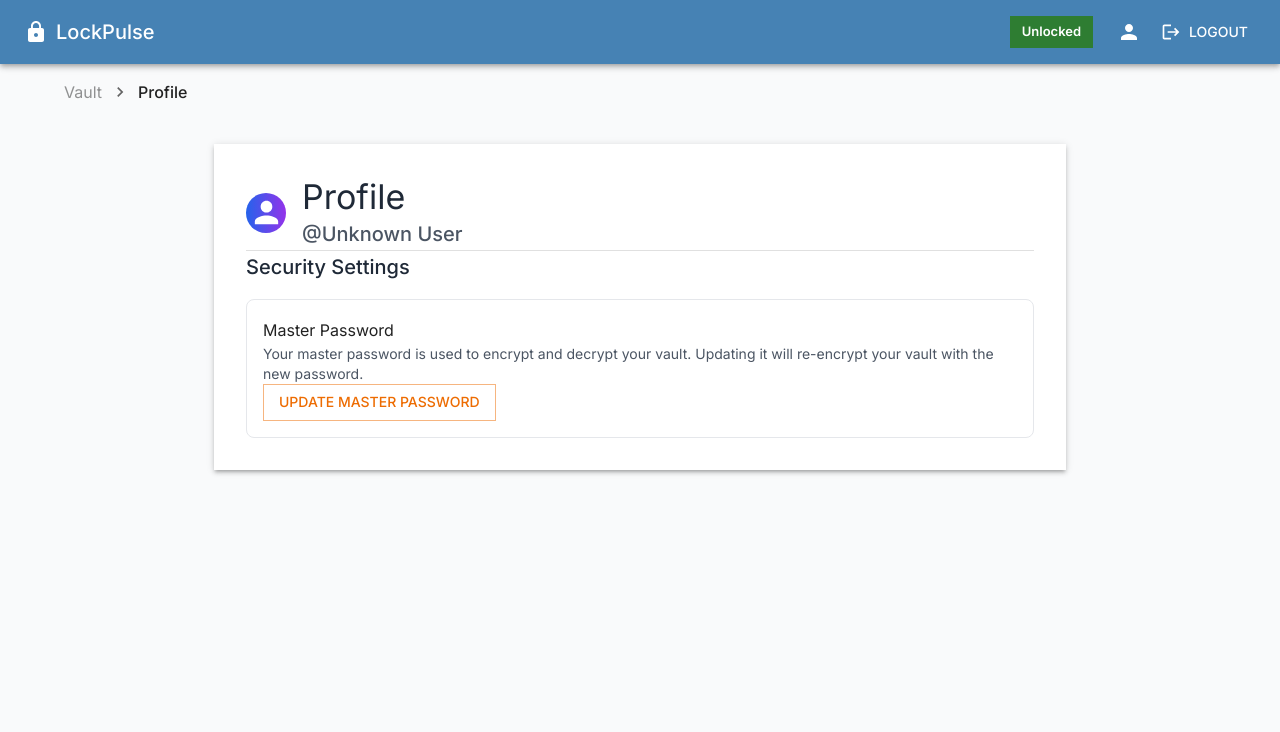
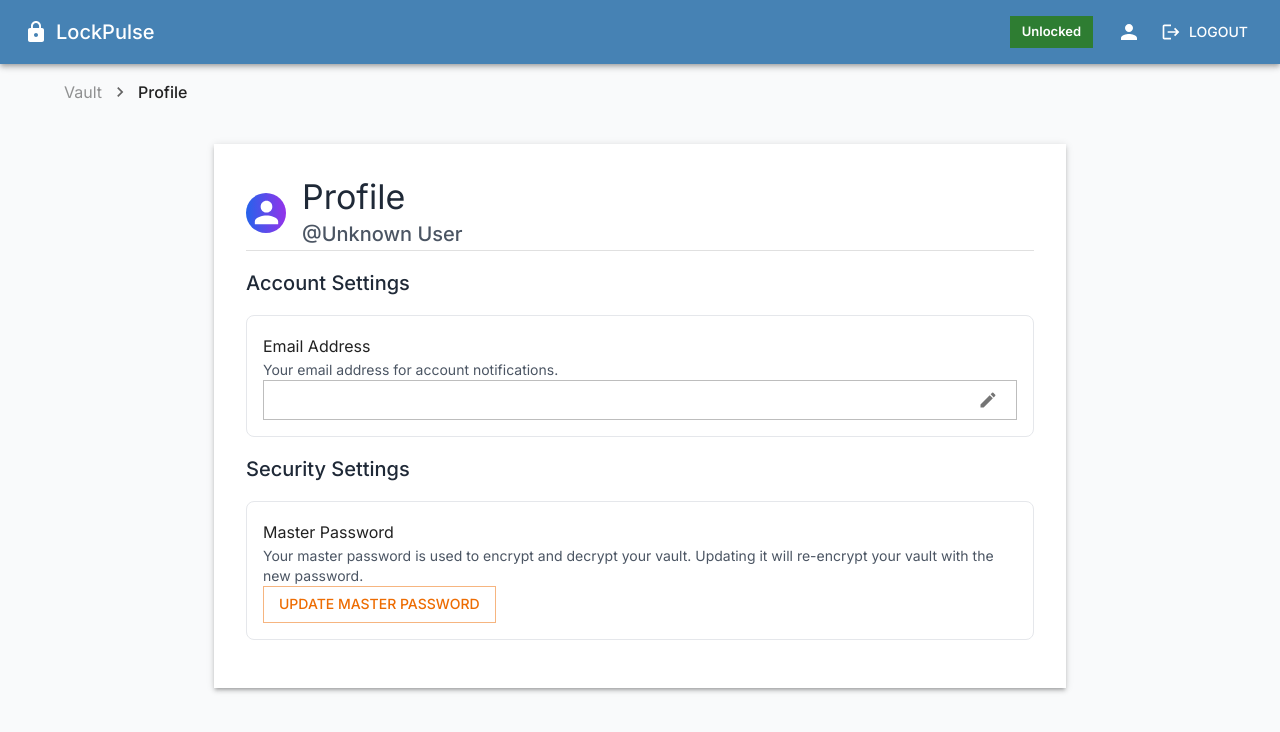
Before and after one commit to tirathsharma098/lock_pulse_client, a Next.js app: page /vault/profile in a window 1280 px wide. Shown: the top 732 px of the page. Built offline with nearby package versions, Linux system fonts and the light colour scheme; no server answers.

Commit message:
sooner toaster provider and email state updated in ui

```diff
--- a/src/app/layout.tsx
+++ b/src/app/layout.tsx
@@ -3,6 +3,7 @@ import { Inter } from 'next/font/google'
 import './globals.css'
 import { ThemeProvider } from './components/theme-provider'
 import { VaultProvider } from '@/contexts/VaultContext'
+import { Toaster } from 'sonner'
 
 const inter = Inter({ subsets: ['latin'] })
 
@@ -97,6 +98,7 @@ export default function RootLayout({
         />
       </head>
       <body className={inter.className}>
+        <Toaster position="top-center" duration={3000} richColors />
         <ThemeProvider defaultTheme="system">
           <VaultProvider>
             {children}
--- a/src/app/login/page.tsx
+++ b/src/app/login/page.tsx
@@ -18,7 +18,7 @@ import * as opaque from '@serenity-kit/opaque';
 import { authService, userService } from '@/services';
 import { deriveKEK, unwrapVaultKey, initSodium, decodeBase64, getEncryptedSize } from '@/lib/crypto';
 import { useVault } from '@/contexts/VaultContext';
-import { Toaster, toast } from 'sonner';
+import { toast } from 'sonner';
 import LoginPresentation from './components/LoginPresentation';
 import { z } from 'zod'; // add zod
 
@@ -113,7 +113,7 @@ export default function LoginPage() {
       const kek = await deriveKEK(password, saltBytes, securityData.vaultKdfParams);
       const vaultKey = await unwrapVaultKey(securityData.wrappedVaultKey, kek);
 
-      setVaultData(vaultKey, username);
+      setVaultData(vaultKey, username, securityData.email);
       kek.fill(0);
       setPassword('');
 
@@ -130,8 +130,6 @@ export default function LoginPage() {
 
   return (
     <div className="min-h-screen flex">
-      <Toaster position="top-center" duration={1500} richColors />
-
       {/* Presentation Side */}
       <LoginPresentation />
 
--- a/src/app/register/page.tsx
+++ b/src/app/register/page.tsx
@@ -18,7 +18,6 @@ import * as opaque from '@serenity-kit/opaque';
 import { authService } from '@/services'; // Updated import
 import { generateVaultKey, generateSalt, deriveKEK, wrapVaultKey, combineNonceAndCiphertext, getDefaultKdfParams, initSodium, getEncryptedSize } from '@/lib/crypto';
 import RegisterPresentation from './components/RegisterPresentation';
-import {Toaster} from 'sonner';
 import { z } from 'zod'; // add zod
 
 // local schema
@@ -133,8 +132,6 @@ export default function RegisterPage() {
 
   return (
     <div className="min-h-screen flex">
-      <Toaster position="top-center" duration={1500} richColors />
-
       {/* Presentation Side */}
       <RegisterPresentation />
 
--- a/src/app/vault/page.tsx
+++ b/src/app/vault/page.tsx
@@ -32,7 +32,7 @@ import {
   Password as PasswordIcon,
   Description as PageIcon,
 } from '@mui/icons-material';
-import { Toaster, toast } from 'sonner';
+import { toast } from 'sonner';
 import { useVault } from '@/contexts/VaultContext';
 import { authService, vaultService, type VaultItem } from '@/services';
 import { decryptCompat, initSodium } from '@/lib/crypto';
@@ -184,8 +184,6 @@ export default function VaultPage() {
 
   return (
     <>
-      <Toaster position="top-center" duration={1500} richColors />
-
       <Container maxWidth="md" className="py-8">
         {error && (
           <Alert severity="error" className="mb-4" onClose={() => setError('')}>
--- a/src/app/vault/profile/page.tsx
+++ b/src/app/vault/profile/page.tsx
@@ -7,31 +7,105 @@ import {
   Typography,
   Box,
   Button,
-  Divider
+  Divider,
+  TextField,
+  IconButton,
+  InputAdornment
 } from '@mui/material';
+import { Edit, Check, Close } from '@mui/icons-material';
 import { useVault } from '@/contexts/VaultContext';
-import { Toaster } from 'sonner';
+import { toast } from 'sonner';
 import ProfileHeader from './components/ProfileHeader';
 import UpdatePasswordDialog from './components/UpdatePasswordDialog';
 
 export default function ProfilePage() {
-  const { username } = useVault();
+  const { username, email, vaultKey, setVaultData } = useVault();
   const [isUpdatePasswordOpen, setIsUpdatePasswordOpen] = useState(false);
+  // const [newEmail, setNewEmail] = useState(email); // Static email
+  const [isEditingEmail, setIsEditingEmail] = useState(false);
+  const [tempEmail, setTempEmail] = useState('');
 
   const handleUpdatePassword = () => {
     setIsUpdatePasswordOpen(true);
   };
 
+  const handleEditEmail = () => {
+    setTempEmail(email!);
+    setIsEditingEmail(true);
+  };
+
+  const handleSaveEmail = () => {
+    setVaultData(vaultKey, username || '', tempEmail);
+    setIsEditingEmail(false);
+    toast.success('Email updated successfully');
+  };
+
+  const handleCancelEditEmail = () => {
+    setTempEmail('');
+    setIsEditingEmail(false);
+  };
+
   return (
     <Container maxWidth="md" className="py-8">
-      <Toaster position="top-center" duration={1500} richColors />
-
       <Paper elevation={3} className="p-8">
         <ProfileHeader username={username || 'Unknown User'} />
 
         <Divider className="my-6" />
 
-        <Box className="space-y-4">
+        <Box className="space-y-4 my-4">
+          <Typography variant="h6" className="font-semibold text-gray-800">
+            Account Settings
+          </Typography>
+
+          <Box className="p-4 border border-gray-200 rounded-lg mb-4 mt-0" sx={{mt:0}}>
+            <Typography variant="subtitle1" className="font-medium mb-2">
+              Email Address
+            </Typography>
+            <Typography variant="body2" className="text-gray-600 mb-3">
+              Your email address for account notifications.
+            </Typography>
+            <TextField
+              fullWidth
+              value={isEditingEmail ? tempEmail : email}
+              onChange={(e) => setTempEmail(e.target.value)}
+              disabled={!isEditingEmail}
+              variant="outlined"
+              size="small"
+              InputProps={{
+                endAdornment: (
+                  <InputAdornment position="end">
+                    {isEditingEmail ? (
+                      <Box className="flex space-x-1">
+                        <IconButton
+                          size="small"
+                          onClick={handleSaveEmail}
+                          className="text-green-600 hover:bg-green-50"
+                        >
+                          <Check fontSize="small" />
+                        </IconButton>
+                        <IconButton
+                          size="small"
+                          onClick={handleCancelEditEmail}
+                          className="text-red-600 hover:bg-red-50"
+                        >
+                          <Close fontSize="small" />
+                        </IconButton>
+                      </Box>
+                    ) : (
+                      <IconButton
+                        size="small"
+                        onClick={handleEditEmail}
+                        className="text-blue-600 hover:bg-blue-50"
+                      >
+                        <Edit fontSize="small" />
+                      </IconButton>
+                    )}
+                  </InputAdornment>
+                ),
+              }}
+            />
+          </Box>
+
           <Typography variant="h6" className="font-semibold text-gray-800 mb-4">
             Security Settings
           </Typography>
--- a/src/contexts/VaultContext.tsx
+++ b/src/contexts/VaultContext.tsx
@@ -5,7 +5,8 @@ import React, { createContext, useContext, useState, useEffect } from 'react';
 interface VaultContextType {
   vaultKey: Uint8Array | null;
   username: string | null;
-  setVaultData: (key: Uint8Array | null, username: string) => void;
+  email: string | null;
+  setVaultData: (key: Uint8Array | null, username: string, email: string) => void;
   isUnlocked: boolean;
   wipeVaultKey: () => void;
 }
@@ -23,11 +24,13 @@ export const useVault = () => {
 export const VaultProvider: React.FC<{ children: React.ReactNode }> = ({ children }) => {
   const [vaultKey, setVaultKeyState] = useState<Uint8Array | null>(null);
   const [username, setUsername] = useState<string | null>(null);
+  const [email, setEmail] = useState<string | null>(null);
 
-  const setVaultData = (key: Uint8Array | null, username: string) => {
+  const setVaultData = (key: Uint8Array | null, username: string, email: string) => {
     console.debug('[vault-ctx] setVaultKey called. len=', key?.length ?? null);
     setVaultKeyState(key);
     setUsername(username);
+    setEmail(email);
   };
 
   const wipeVaultKey = () => {
@@ -68,6 +71,7 @@ export const VaultProvider: React.FC<{ children: React.ReactNode }> = ({ childre
   const value: VaultContextType = {
     vaultKey,
     username,
+    email,
     setVaultData,
     isUnlocked: vaultKey !== null,
     wipeVaultKey,
--- a/src/services/user.service.ts
+++ b/src/services/user.service.ts
@@ -1,6 +1,7 @@
 import { apiRequest } from './config/api';
 
 export interface SecurityData {
+  email:string;
   vaultKdfSalt: string;
   vaultKdfParams: any;
   wrappedVaultKey: string;
```
